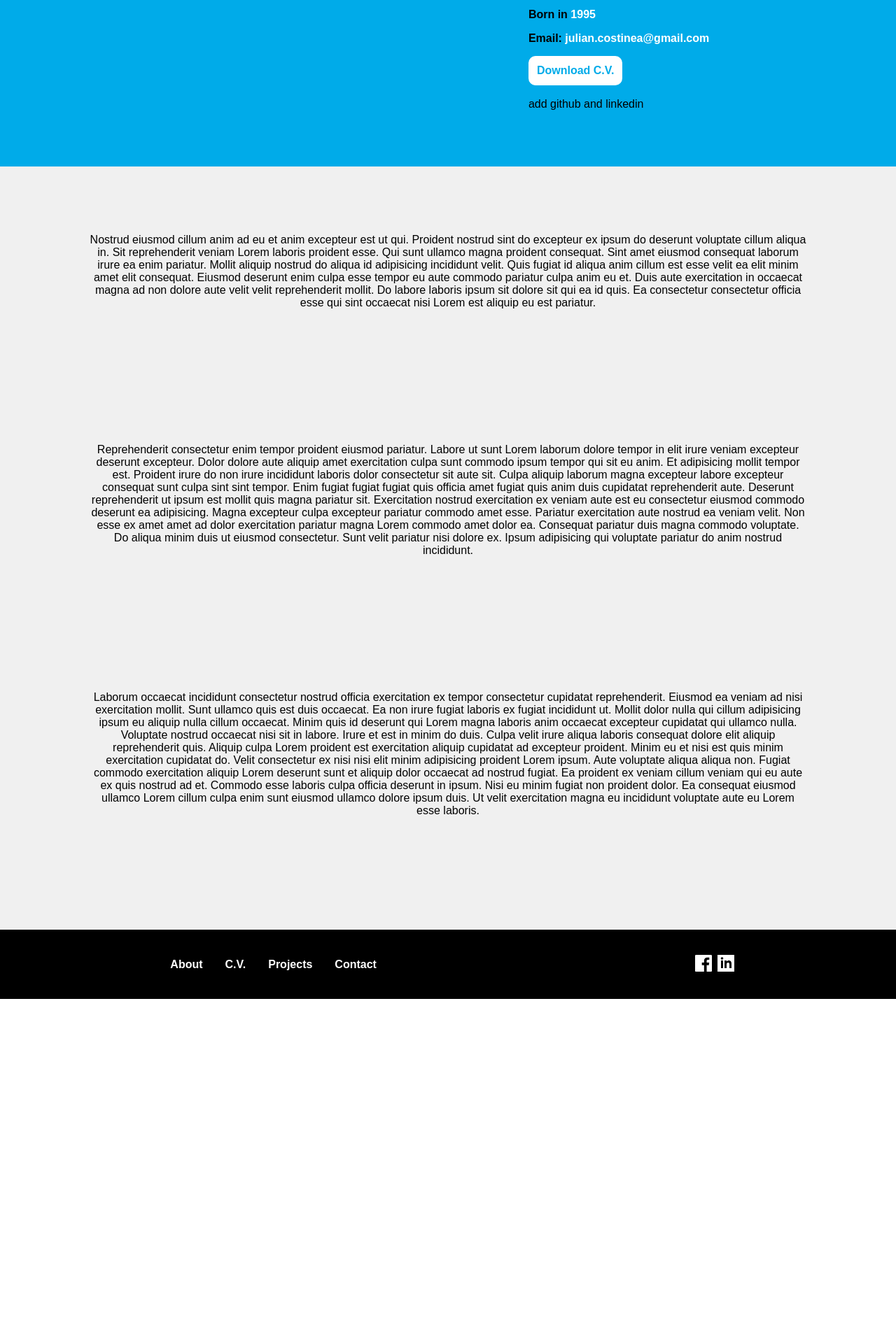
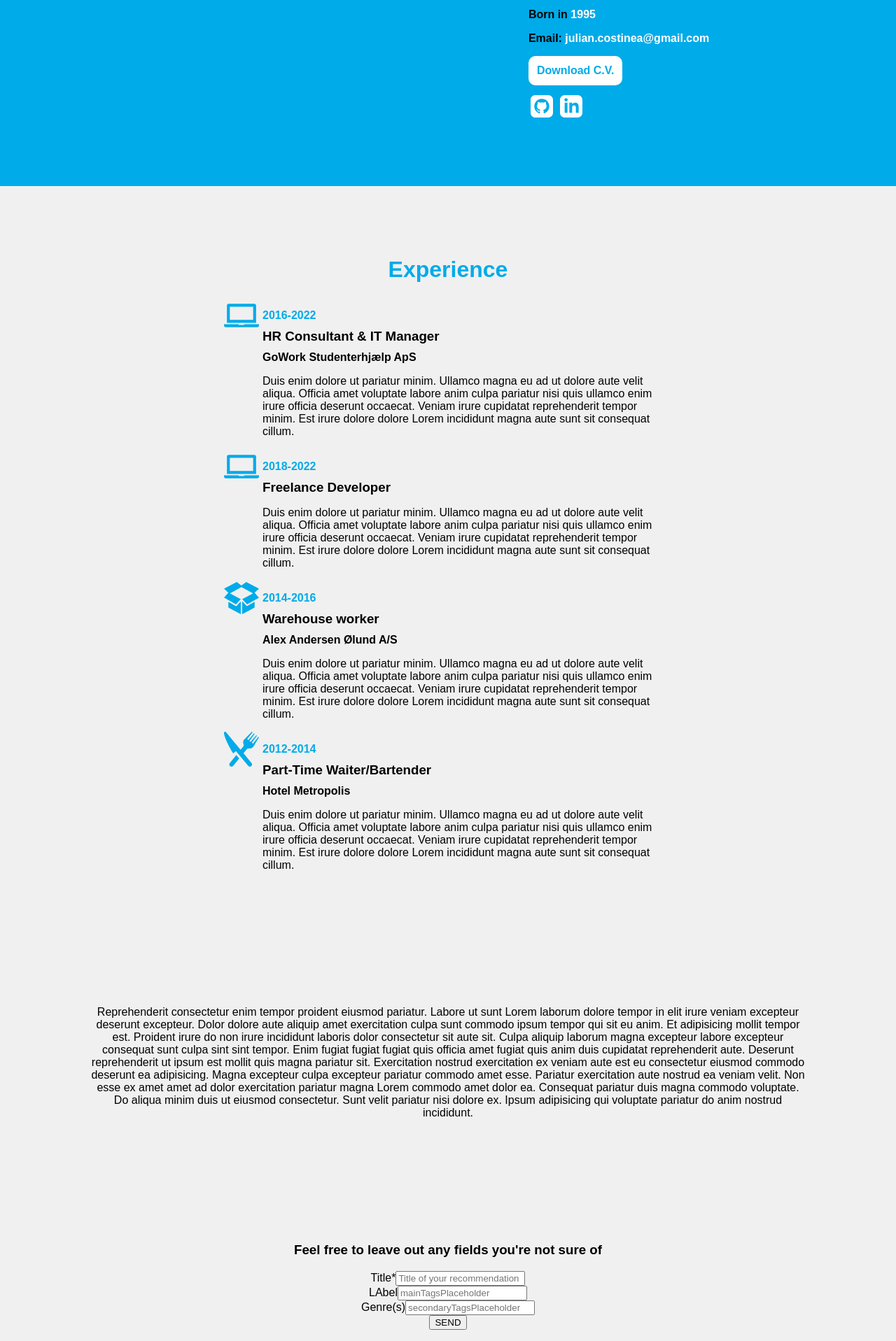
Before and after one commit to julianCostinea/portfolio, a Next.js app: page / in a window 1280 px wide. Shown: the part 420-2337 px from the top of the page at 70% size. Before the commit the page ends 1848 px from the top, so only its background shows below. Built offline with nearby package versions, Linux system fonts and the light colour scheme.

Commit message:
added experience and contact form

```diff
--- /dev/null
+++ b/components/ContactForm/ContactForm.js
@@ -0,0 +1,85 @@
+import React, {
+    useRef,
+    useState,
+} from "react";
+
+import classes from "./ContactForm.module.css";
+
+const ContactForm = (props) => {
+    const titleRef = useRef();
+    const mainTagsRef = useRef();
+    const secondaryTagsRef = useRef();
+
+    const [errorHeader, setErrorHeader] = useState(null);
+
+    const userRecommendationFormHandler = (event) => {
+        event.preventDefault();
+        const title = titleRef.current.value.trim();
+        const mainTags = mainTagsRef.current.value.trim();
+        const secondaryTags = secondaryTagsRef.current.value.trim();
+        const formData = { title, mainTags, secondaryTags };
+
+        if (!title) {
+            setErrorHeader("Title cannot be empty!");
+            return;
+        }
+
+        fetch("www.nothing.com", {
+            method: "POST",
+            body: JSON.stringify(formData),
+        })
+            .then((response) => {
+                console.log(response);
+            })
+            .catch((error) => {
+                setErrorHeader(`Something went wrong. We're looking into it`);
+            });
+    };
+
+    return (
+        <div className={classes.formContainer}>
+            <h3 style={{ marginBlock: 0 }}>
+                Feel free to leave out any fields you&apos;re not sure of
+            </h3>
+            <form method="POST" onSubmit={userRecommendationFormHandler}>
+                <h3 className={classes.errorHeader}>{errorHeader}</h3>
+                <div className={classes.Input}>
+                    <label htmlFor="title"> Title*</label>
+                    <input
+                        name="title"
+                        id="title"
+                        required
+                        placeholder="Title of your recommendation"
+                        ref={titleRef}
+                        className={classes.InputElement}
+                    />
+                </div>
+                <div className={classes.Input}>
+                    <label htmlFor="mainTags"> LAbel</label>
+                    <input
+                        name="mainTags"
+                        id="mainTags"
+                        ref={mainTagsRef}
+                        placeholder={"mainTagsPlaceholder"}
+                        className={classes.InputElement}
+                    />
+                </div>
+                <div className={classes.Input}>
+                    <label htmlFor="secondaryTags"> Genre(s)</label>
+                    <input
+                        ref={secondaryTagsRef}
+                        name="secondaryTags"
+                        id="secondaryTags"
+                        placeholder={"secondaryTagsPlaceholder"}
+                        className={classes.InputElement}
+                    />
+                </div>
+                <button type="submit" className={classes.Button}>
+                    SEND
+                </button>
+            </form>
+        </div>
+    );
+};
+
+export default ContactForm;
--- a/components/Footer/Footer.js
+++ b/components/Footer/Footer.js
@@ -1,5 +1,5 @@
 import React from "react";
-import { FacebookIcon, LinkedInIcon } from "../UI/Icons/Icons";
+import { GitHubIcon, LinkedInIcon } from "../UI/Icons/Icons";
 
 import classes from "./Footer.module.css";
 
@@ -12,7 +12,7 @@ const Footer = () => (
         <a href="#contact">Contact</a>
     </div>
     <div className={classes.footerSocial}>
-      {FacebookIcon}
+      {GitHubIcon}
       {LinkedInIcon}
     </div>
   </footer>
--- a/components/Footer/Footer.module.css
+++ b/components/Footer/Footer.module.css
@@ -26,7 +26,7 @@
     justify-content: space-evenly; */
   }
   .footerSocial a{
-    margin: 0 4px;
+    margin: 0 3px;
   }
   @media (min-width: 780px) {
     .footer {
--- a/components/UI/Icons/Icons.js
+++ b/components/UI/Icons/Icons.js
@@ -15,26 +15,14 @@ export const SearchIcon = (
   </svg>
 );
 
-export const FacebookIcon = (
-  <a href="https://www.facebook.com" target="_blank" rel="noreferrer">
-    <svg
-      xmlns="http://www.w3.org/2000/svg"
-      width="24"
-      height="24"
-      viewBox="0 0 24 24"
-    >
-      <path
-        fill="#fff"
-        d="M22.675 0h-21.35c-.732 0-1.325.593-1.325 1.325v21.351c0 .731.593 1.324 1.325 1.324h11.495v-9.294h-3.128v-3.622h3.128v-2.671c0-3.1 1.893-4.788 4.659-4.788 1.325 0 2.463.099 2.795.143v3.24l-1.918.001c-1.504 0-1.795.715-1.795 1.763v2.313h3.587l-.467 3.622h-3.12v9.293h6.116c.73 0 1.323-.593 1.323-1.325v-21.35c0-.732-.593-1.325-1.325-1.325z"
-      />
-    </svg>
-  </a>
+export const GitHubIcon = (
+  <a href="https://github.com/julianCostinea" target="_blank" rel="noreferrer">
+    <svg xmlns="http://www.w3.org/2000/svg" width="32" height="32" viewBox="0 0 24 24"><path fill="#fff" d="M19 0h-14c-2.761 0-5 2.239-5 5v14c0 2.761 2.239 5 5 5h14c2.762 0 5-2.239 5-5v-14c0-2.761-2.238-5-5-5zm-4.466 19.59c-.405.078-.534-.171-.534-.384v-2.195c0-.747-.262-1.233-.55-1.481 1.782-.198 3.654-.875 3.654-3.947 0-.874-.312-1.588-.823-2.147.082-.202.356-1.016-.079-2.117 0 0-.671-.215-2.198.82-.64-.18-1.324-.267-2.004-.271-.68.003-1.364.091-2.003.269-1.528-1.035-2.2-.82-2.2-.82-.434 1.102-.16 1.915-.077 2.118-.512.56-.824 1.273-.824 2.147 0 3.064 1.867 3.751 3.645 3.954-.229.2-.436.552-.508 1.07-.457.204-1.614.557-2.328-.666 0 0-.423-.768-1.227-.825 0 0-.78-.01-.055.487 0 0 .525.246.889 1.17 0 0 .463 1.428 2.688.944v1.489c0 .211-.129.459-.528.385-3.18-1.057-5.472-4.056-5.472-7.59 0-4.419 3.582-8 8-8s8 3.581 8 8c0 3.533-2.289 6.531-5.466 7.59z" /></svg>  </a>
 );
 
 export const LinkedInIcon = (
-  <a href="https://www.instagram.com" target="_blank" rel="noreferrer">
-    <svg xmlns="http://www.w3.org/2000/svg" width="24" height="24" viewBox="0 0 24 24"><path fill="#fff" d="M0 0v24h24v-24h-24zm8 19h-3v-11h3v11zm-1.5-12.268c-.966 0-1.75-.79-1.75-1.764s.784-1.764 1.75-1.764 1.75.79 1.75 1.764-.783 1.764-1.75 1.764zm13.5 12.268h-3v-5.604c0-3.368-4-3.113-4 0v5.604h-3v-11h3v1.765c1.397-2.586 7-2.777 7 2.476v6.759z" /></svg>
-  </a>
+  <a href="https://www.linkedin.com" target="_blank" rel="noreferrer">
+    <svg xmlns="http://www.w3.org/2000/svg" width="32" height="32" viewBox="0 0 24 24"><path fill="#fff" d="M19 0h-14c-2.761 0-5 2.239-5 5v14c0 2.761 2.239 5 5 5h14c2.762 0 5-2.239 5-5v-14c0-2.761-2.238-5-5-5zm-11 19h-3v-11h3v11zm-1.5-12.268c-.966 0-1.75-.79-1.75-1.764s.784-1.764 1.75-1.764 1.75.79 1.75 1.764-.783 1.764-1.75 1.764zm13.5 12.268h-3v-5.604c0-3.368-4-3.113-4 0v5.604h-3v-11h3v1.765c1.396-2.586 7-2.777 7 2.476v6.759z" /></svg>  </a>
 );
 export const ThumbsupIcon = (
   <svg
@@ -69,8 +57,7 @@ export const MailIcon = (
   <svg
     xmlns="http://www.w3.org/2000/svg"
     fill="none"
-    width="26"
-    height="26"
+    width="32" height="32"
     viewBox="0 0 24 24"
     stroke="currentColor"
     strokeWidth="2"
@@ -82,3 +69,14 @@ export const MailIcon = (
     />
   </svg>
 );
+export const LaptopIcon = (
+  <svg xmlns="http://www.w3.org/2000/svg" width="50" height="50" viewBox="0 0 24 24"><path fill="#00ABE9" d="M22 17v-11.8c0-.663-.537-1.2-1.2-1.2h-17.6c-.663 0-1.2.537-1.2 1.2v11.8h20zm-18-11h16v9h-16v-9zm20 12v.8c0 .663-.537 1.2-1.2 1.2h-21.6c-.663 0-1.2-.537-1.2-1.2v-.8h10c0 .276.224.5.5.5h3c.276 0 .5-.224.5-.5h10z" /></svg>
+)
+
+export const BoxIcon = (
+  <svg width="50" height="50" xmlns="http://www.w3.org/2000/svg" viewBox="0 0 24 24" fillRule="evenodd" clipRule="evenodd"><path fill="#00ABE9" d="M11.5 23l-8.5-4.535v-3.953l5.4 3.122 3.1-3.406v8.772zm1-.001v-8.806l3.162 3.343 5.338-2.958v3.887l-8.5 4.534zm-10.339-10.125l-2.161-1.244 3-3.302-3-2.823 8.718-4.505 3.215 2.385 3.325-2.385 8.742 4.561-2.995 2.771 2.995 3.443-2.242 1.241v-.001l-5.903 3.27-3.348-3.541 7.416-3.962-7.922-4.372-7.923 4.372 7.422 3.937v.024l-3.297 3.622-5.203-3.008-.16-.092-.679-.393v.002z" /></svg>
+)
+
+export const ForksIcon = (
+  <svg width="50" height="50" xmlns="http://www.w3.org/2000/svg" viewBox="0 0 24 24" fillRule="evenodd" clipRule="evenodd"><path fill="#00ABE9" d="M11.415 12.393l1.868-2.289c.425-.544.224-.988-.055-2.165-.205-.871-.044-1.854.572-2.5 1.761-1.844 5.343-5.439 5.343-5.439l.472.37-3.693 4.728.79.617 3.87-4.59.479.373-3.558 4.835.79.618 3.885-4.58.443.347-3.538 4.85.791.617 3.693-4.728.433.338s-2.55 4.36-3.898 6.535c-.479.771-1.425 1.161-2.334 1.167-1.211.007-1.685-.089-2.117.464l-2.281 2.795c2.445 2.962 4.559 5.531 5.573 6.829.771.987.065 2.421-1.198 2.421-.42 0-.853-.171-1.167-.573l-8.36-10.072s-.926.719-1.944 1.518c-3.172-5.184-6.267-11.661-6.267-13.955 0-.128-.034-.924.732-.924.245 0 .493.116.674.344.509.642 5.415 6.513 10.002 12.049m-2.952 3.617l1.953 2.365-4.115 5.055c-.295.378-.736.576-1.182.576-1.198 0-1.991-1.402-1.189-2.428l4.533-5.568z" /></svg>
+)
--- a/pages/index.js
+++ b/pages/index.js
@@ -3,6 +3,8 @@ import { useEffect } from "react";
 import Button from "../components/Button/Button";
 import { ProfilePhoto } from "../components/UI/ProfilePhoto/profilePhoto";
 import styles from "../styles/Home.module.css";
+import { LinkedInIcon, GitHubIcon, LaptopIcon, BoxIcon, ForksIcon } from "../components/UI/Icons/Icons";
+import ContactForm from "../components/ContactForm/ContactForm";
 
 export default function Home() {
   useEffect(() => {
@@ -30,7 +32,7 @@ export default function Home() {
         }
       });
     },
-    navigationOptions);
+      navigationOptions);
     navigationObserver.observe(homeIntroSection);
 
     const appearOnScroll = new IntersectionObserver(function (
@@ -46,7 +48,7 @@ export default function Home() {
         }
       });
     },
-    appearOptions);
+      appearOptions);
 
     sliders.forEach((slider) => {
       appearOnScroll.observe(slider);
@@ -66,7 +68,7 @@ export default function Home() {
       <main className={styles.main}>
         <div className={styles.homeIntro} id="about">
           <div>
-            <h2>Hello! I am Julian.</h2>
+            <h2>Hello! I am <span style={{ color: "white" }}>Julian.</span></h2>
             <h2 className={styles.sentence}>
               I develop apps with the help of
               <div className={styles.slidingVertical}>
@@ -97,25 +99,57 @@ export default function Home() {
             <Button>
               Download C.V.
             </Button>
-            <br /><br />
-            add github and linkedin
+            <div className={styles.homeSocial}>
+              {GitHubIcon}
+              {LinkedInIcon}
+            </div>
           </div>
         </div>
-        <div className={styles.slideUp} id="cv">
-          <p>
-            Nostrud eiusmod cillum anim ad eu et anim excepteur est ut qui.
-            Proident nostrud sint do excepteur ex ipsum do deserunt voluptate
-            cillum aliqua in. Sit reprehenderit veniam Lorem laboris proident
-            esse. Qui sunt ullamco magna proident consequat. Sint amet eiusmod
-            consequat laborum irure ea enim pariatur. Mollit aliquip nostrud do
-            aliqua id adipisicing incididunt velit. Quis fugiat id aliqua anim
-            cillum est esse velit ea elit minim amet elit consequat. Eiusmod
-            deserunt enim culpa esse tempor eu aute commodo pariatur culpa anim
-            eu et. Duis aute exercitation in occaecat magna ad non dolore aute
-            velit velit reprehenderit mollit. Do labore laboris ipsum sit dolore
-            sit qui ea id quis. Ea consectetur consectetur officia esse qui sint
-            occaecat nisi Lorem est aliquip eu est pariatur.
-          </p>
+        <div className={`${styles.slideUp} ${styles.cvSectionContainer}`} id="cv">
+          <h1>Experience</h1>
+          <div className={styles.cvSection}>
+            <div>
+              {LaptopIcon}
+            </div>
+            <div>
+              <h4>2016-2022</h4>
+              <h3>HR Consultant & IT Manager</h3>
+              <h4>GoWork Studenterhjælp ApS</h4>
+              <p>Duis enim dolore ut pariatur minim. Ullamco magna eu ad ut dolore aute velit aliqua. Officia amet voluptate labore anim culpa pariatur nisi quis ullamco enim irure officia deserunt occaecat. Veniam irure cupidatat reprehenderit tempor minim. Est irure dolore dolore Lorem incididunt magna aute sunt sit consequat cillum.</p>
+            </div>
+          </div>
+          <div className={styles.cvSection}>
+            <div>
+              {LaptopIcon}
+            </div>
+            <div>
+              <h4>2018-2022</h4>
+              <h3>Freelance Developer</h3>
+              <p>Duis enim dolore ut pariatur minim. Ullamco magna eu ad ut dolore aute velit aliqua. Officia amet voluptate labore anim culpa pariatur nisi quis ullamco enim irure officia deserunt occaecat. Veniam irure cupidatat reprehenderit tempor minim. Est irure dolore dolore Lorem incididunt magna aute sunt sit consequat cillum.</p>
+            </div>
+          </div>
+          <div className={styles.cvSection}>
+            <div>
+              {BoxIcon}
+            </div>
+            <div>
+              <h4>2014-2016</h4>
+              <h3>Warehouse worker</h3>
+              <h4>Alex Andersen Ølund A/S</h4>
+              <p>Duis enim dolore ut pariatur minim. Ullamco magna eu ad ut dolore aute velit aliqua. Officia amet voluptate labore anim culpa pariatur nisi quis ullamco enim irure officia deserunt occaecat. Veniam irure cupidatat reprehenderit tempor minim. Est irure dolore dolore Lorem incididunt magna aute sunt sit consequat cillum.</p>
+            </div>
+          </div>
+          <div className={styles.cvSection}>
+            <div>
+              {ForksIcon}
+            </div>
+            <div>
+              <h4>2012-2014</h4>
+              <h3>Part-Time Waiter/Bartender</h3>
+              <h4>Hotel Metropolis</h4>
+              <p>Duis enim dolore ut pariatur minim. Ullamco magna eu ad ut dolore aute velit aliqua. Officia amet voluptate labore anim culpa pariatur nisi quis ullamco enim irure officia deserunt occaecat. Veniam irure cupidatat reprehenderit tempor minim. Est irure dolore dolore Lorem incididunt magna aute sunt sit consequat cillum.</p>
+            </div>
+          </div>
         </div>
         <div className={styles.slideUp} id="projects">
           <p>
@@ -140,27 +174,9 @@ export default function Home() {
           </p>
         </div>
         <div className={styles.slideUp} id="contact">
+          <ContactForm />
           <p>
             Laborum occaecat incididunt consectetur nostrud officia exercitation
-            ex tempor consectetur cupidatat reprehenderit. Eiusmod ea veniam ad
-            nisi exercitation mollit. Sunt ullamco quis est duis occaecat. Ea
-            non irure fugiat laboris ex fugiat incididunt ut. Mollit dolor nulla
-            qui cillum adipisicing ipsum eu aliquip nulla cillum occaecat. Minim
-            quis id deserunt qui Lorem magna laboris anim occaecat excepteur
-            cupidatat qui ullamco nulla. Voluptate nostrud occaecat nisi sit in
-            labore. Irure et est in minim do duis. Culpa velit irure aliqua
-            laboris consequat dolore elit aliquip reprehenderit quis. Aliquip
-            culpa Lorem proident est exercitation aliquip cupidatat ad excepteur
-            proident. Minim eu et nisi est quis minim exercitation cupidatat do.
-            Velit consectetur ex nisi nisi elit minim adipisicing proident Lorem
-            ipsum. Aute voluptate aliqua aliqua non. Fugiat commodo exercitation
-            aliquip Lorem deserunt sunt et aliquip dolor occaecat ad nostrud
-            fugiat. Ea proident ex veniam cillum veniam qui eu aute ex quis
-            nostrud ad et. Commodo esse laboris culpa officia deserunt in ipsum.
-            Nisi eu minim fugiat non proident dolor. Ea consequat eiusmod
-            ullamco Lorem cillum culpa enim sunt eiusmod ullamco dolore ipsum
-            duis. Ut velit exercitation magna eu incididunt voluptate aute eu
-            Lorem esse laboris.
           </p>
         </div>
       </main>
--- a/styles/Home.module.css
+++ b/styles/Home.module.css
@@ -62,6 +62,37 @@
   transform: translateY(50%);
   opacity: 0;
   transition: opacity 250ms ease-in, transform 500ms ease-in;
+}
+
+.slideUp h1{
+  color: var(--main-color);
+}
+
+.cvSectionContainer{
+  width: 70%;
+}
+
+.cvSection{
+  text-align: left;
+  display: flex;
+}
+.cvSection svg{
+  margin-right: 5px;
+}
+.cvSection h3, .cvSection h4{
+  margin: 10px 0;
+}
+.cvSection h4:first-of-type{
+  margin-top: 1rem;
+  margin-bottom: 7px;
+  color: var(--main-color);
+}
+
+.homeSocial{
+  margin: 14px auto;
+}
+.homeSocial a{
+  margin: 0px 3px;
 }
 
 .slideUp.appear {
```
Also changed, not shown: components/ContactForm/ContactForm.Module.css (added, +103 -0 lines), components/Navigation/SideDrawer/SideDrawer.js (+4 -4 lines).
